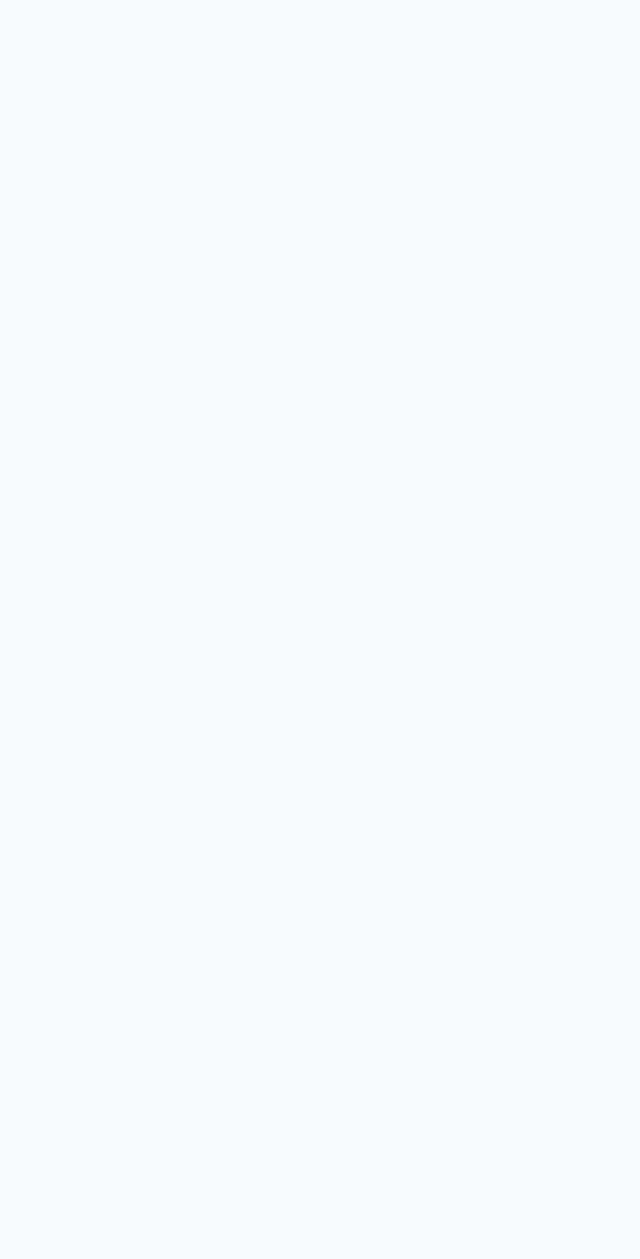
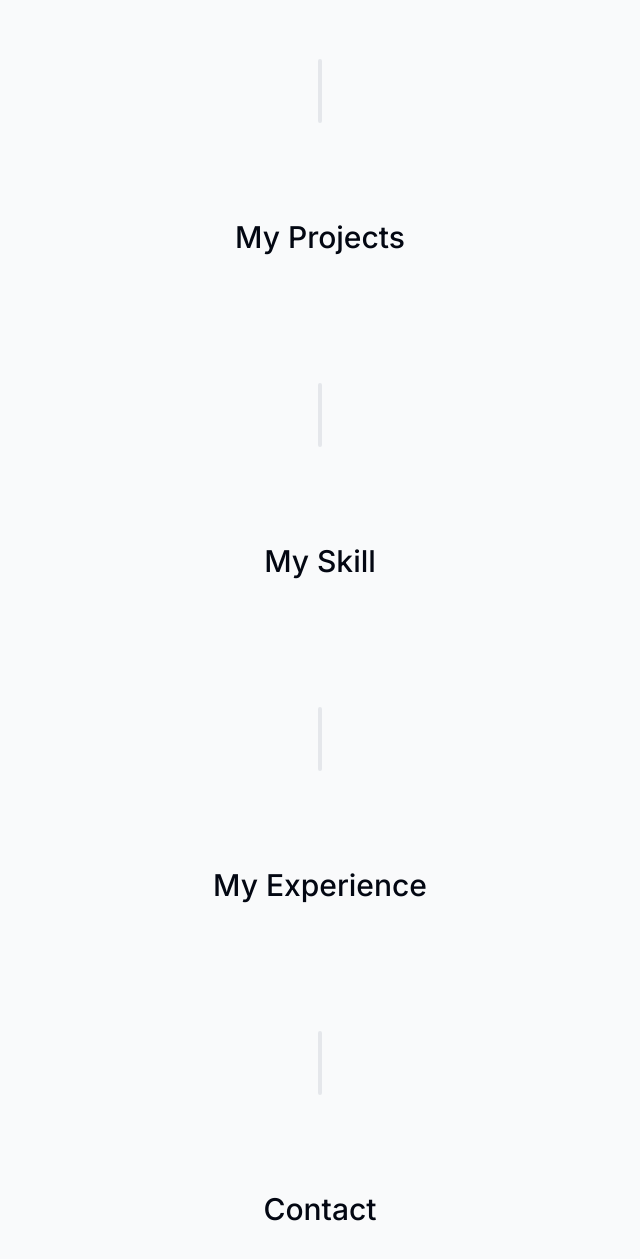
Before and after one commit to namke-dev/portfolio_namke_dev, a Next.js app: page / in a window 1280 px wide. Shown: the part 1293-2552 px from the top of the page, without its empty margins (320-960 px from the left). Built offline with nearby package versions, Linux system fonts and the light colour scheme.

Commit message:
init main components file

```diff
--- a/app/page.tsx
+++ b/app/page.tsx
@@ -1,6 +1,10 @@
 import About from "@/components/about";
+import Contact from "@/components/contact";
+import Experience from "@/components/experience";
 import Intro from "@/components/intro";
+import Projects from "@/components/projects";
 import SectionDivider from "@/components/section-divider";
+import Skills from "@/components/skills";
 
 export default function Home() {
   return (
@@ -8,6 +12,14 @@ export default function Home() {
       <Intro />
       <SectionDivider />
       <About />
+      <SectionDivider />
+      <Projects />
+      <SectionDivider />
+      <Skills />
+      <SectionDivider />
+      <Experience />
+      <SectionDivider />
+      <Contact />
     </main>
   );
 }
--- /dev/null
+++ b/components/contact.tsx
@@ -0,0 +1,12 @@
+"use client";
+import React from "react";
+import { motion } from "framer-motion";
+import SectionHeading from "./section-heading";
+
+export default function Contact() {
+  return (
+    <motion.section>
+      <SectionHeading>Contact</SectionHeading>
+    </motion.section>
+  );
+}
--- /dev/null
+++ b/components/experience.tsx
@@ -0,0 +1,12 @@
+"use client";
+import React from "react";
+import { motion } from "framer-motion";
+import SectionHeading from "./section-heading";
+
+export default function Experience() {
+  return (
+    <motion.section>
+      <SectionHeading>My Experience</SectionHeading>
+    </motion.section>
+  );
+}
--- /dev/null
+++ b/components/projects.tsx
@@ -0,0 +1,12 @@
+"use client";
+import React from "react";
+import { motion } from "framer-motion";
+import SectionHeading from "./section-heading";
+
+export default function Projects() {
+  return (
+    <motion.section>
+      <SectionHeading>My Projects</SectionHeading>
+    </motion.section>
+  );
+}
--- /dev/null
+++ b/components/skills.tsx
@@ -0,0 +1,12 @@
+"use client";
+import React from "react";
+import { motion } from "framer-motion";
+import SectionHeading from "./section-heading";
+
+export default function Skills() {
+  return (
+    <motion.section>
+      <SectionHeading>My Skill</SectionHeading>
+    </motion.section>
+  );
+}
```
